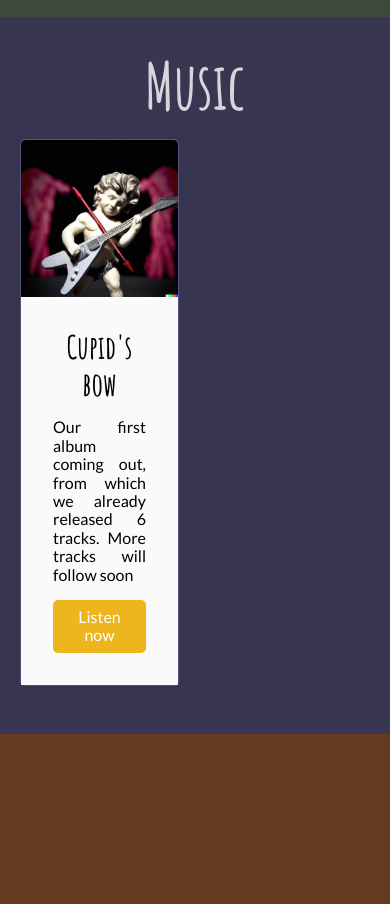
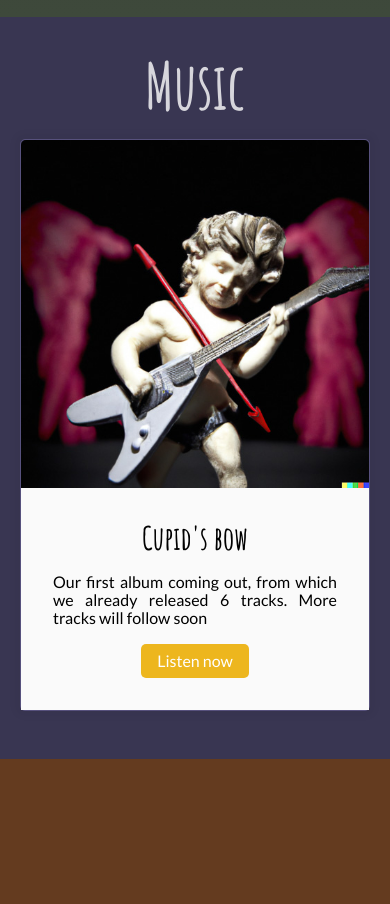
Before and after one commit to webberig/dreameyes, an Angular app: page / in a window 390 px wide. Shown: the part 2100-3004 px from the top of the page. Built offline with nearby package versions, Linux system fonts and the light colour scheme.

Commit message:
Improve music page responsive behavior

```diff
--- a/src/components/music/music.component.scss
+++ b/src/components/music/music.component.scss
@@ -14,9 +14,12 @@ h2 {
 .albums {
   display: grid;
   gap: 2rem;
-  grid-template-columns: 1fr 1fr;
+  grid-template-columns: 1fr;
   padding: 0;
   list-style: none;
+  @media screen and (min-width: 768px) {
+    grid-template-columns: 1fr 1fr;
+  }
 }
 
 .album {
```
